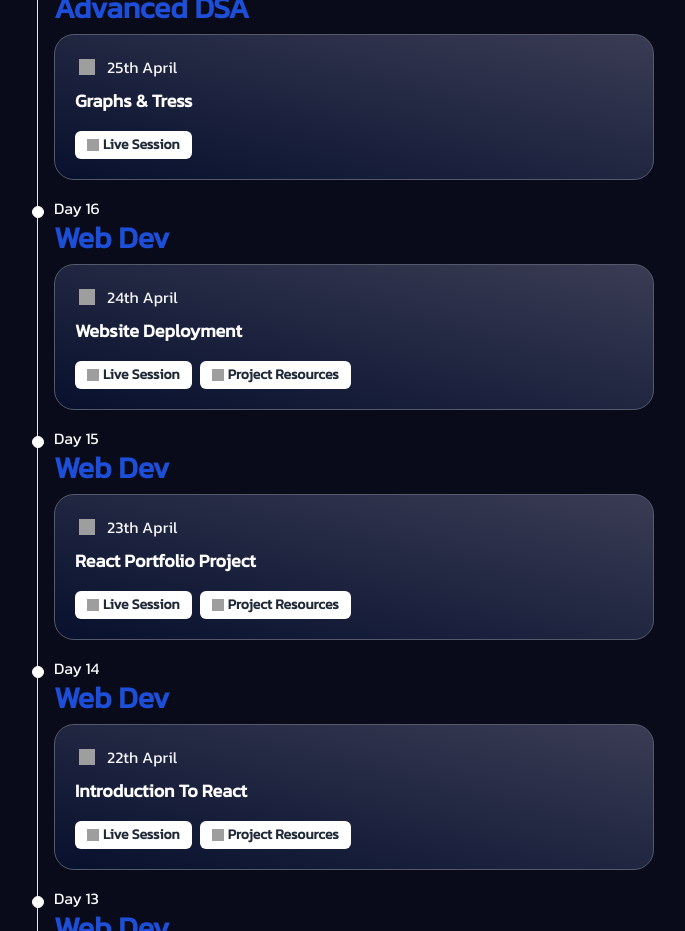
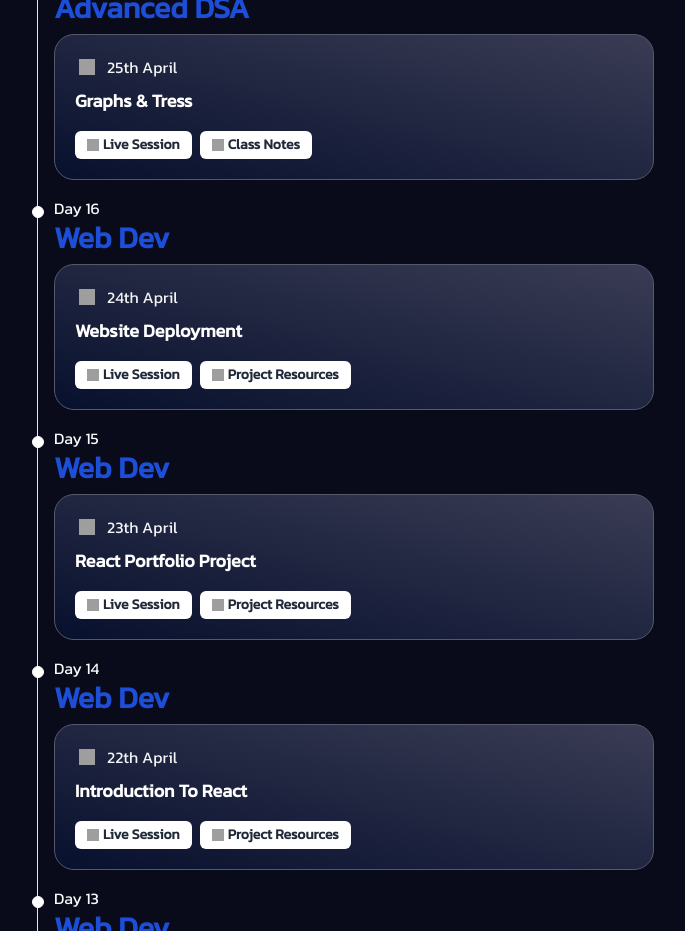
Before and after one commit to suraj-xd/bootcamp-landing-page, a Next.js app: page /learnings in a window 1280 px wide. Shown: the part 1640-2571 px from the top of the page, without its empty margins (3-688 px from the left). Built offline with nearby package versions, Linux system fonts and the light colour scheme; grey boxes are pictures that could not be loaded.

Commit message:
Update index.js

```diff
--- a/pages/learnings/index.js
+++ b/pages/learnings/index.js
@@ -61,7 +61,7 @@ export default function TimeLine() {
                     <List day={"Day 20"} date={"29th April"} topic="CS Fundamentals" session="CN / OOPS / DBMS" live="https://www.youtube.com/live/--yCH4RCSk8?feature=share" />
                     <List day={"Day 19"} date={"28th April"} topic="CodeCast" session="Harsh Sharma" live="https://www.youtube.com/live/-Yn18yLtZ_I?feature=share" />
                     <List day={"Day 18"} date={"27th April"} topic="CS Fundamentals" session="OOPS" live="https://www.youtube.com/live/J74-ZaM2o8o?feature=share" />
-                    <List day={"Day 17"} date={"25th April"} topic="Advanced DSA" session="Graphs & Tress" live="https://www.youtube.com/live/HPtChS0wnZI?feature=share" />
+                    <List day={"Day 17"} date={"25th April"} topic="Advanced DSA" session="Graphs & Tress" live="https://www.youtube.com/live/HPtChS0wnZI?feature=share" title1="Class Notes" title1Link="https://docs.google.com/document/d/1htE2YgQ4-4kydIVaH626HeqKuB27FxIha6syrrMg5AY/edit?usp=sharing" />
                     <List day={"Day 16"} date={"24th April"} topic="Web Dev" session="Website Deployment" live="https://www.youtube.com/watch?v=zqTjmJUsAVk" title1="Project Resources" title1Link="https://drive.google.com/drive/folders/1W1TKI24eFXi2cbjDG9_3TzbarkwSqN3a?usp=sharing" />
                     <List day={"Day 15"} date={"23th April"} topic="Web Dev" session="React Portfolio Project" live="https://www.youtube.com/watch?v=mySOzNqHUJo" title1="Project Resources" title1Link="https://drive.google.com/drive/folders/1W1TKI24eFXi2cbjDG9_3TzbarkwSqN3a?usp=sharing"/>
                     <List day={"Day 14"} date={"22th April"} topic="Web Dev" session="Introduction To React" live="https://www.youtube.com/live/R0D6iAWTGbk?feature=share" title1="Project Resources" title1Link="https://drive.google.com/drive/folders/1W1TKI24eFXi2cbjDG9_3TzbarkwSqN3a?usp=sharing"/>
```
